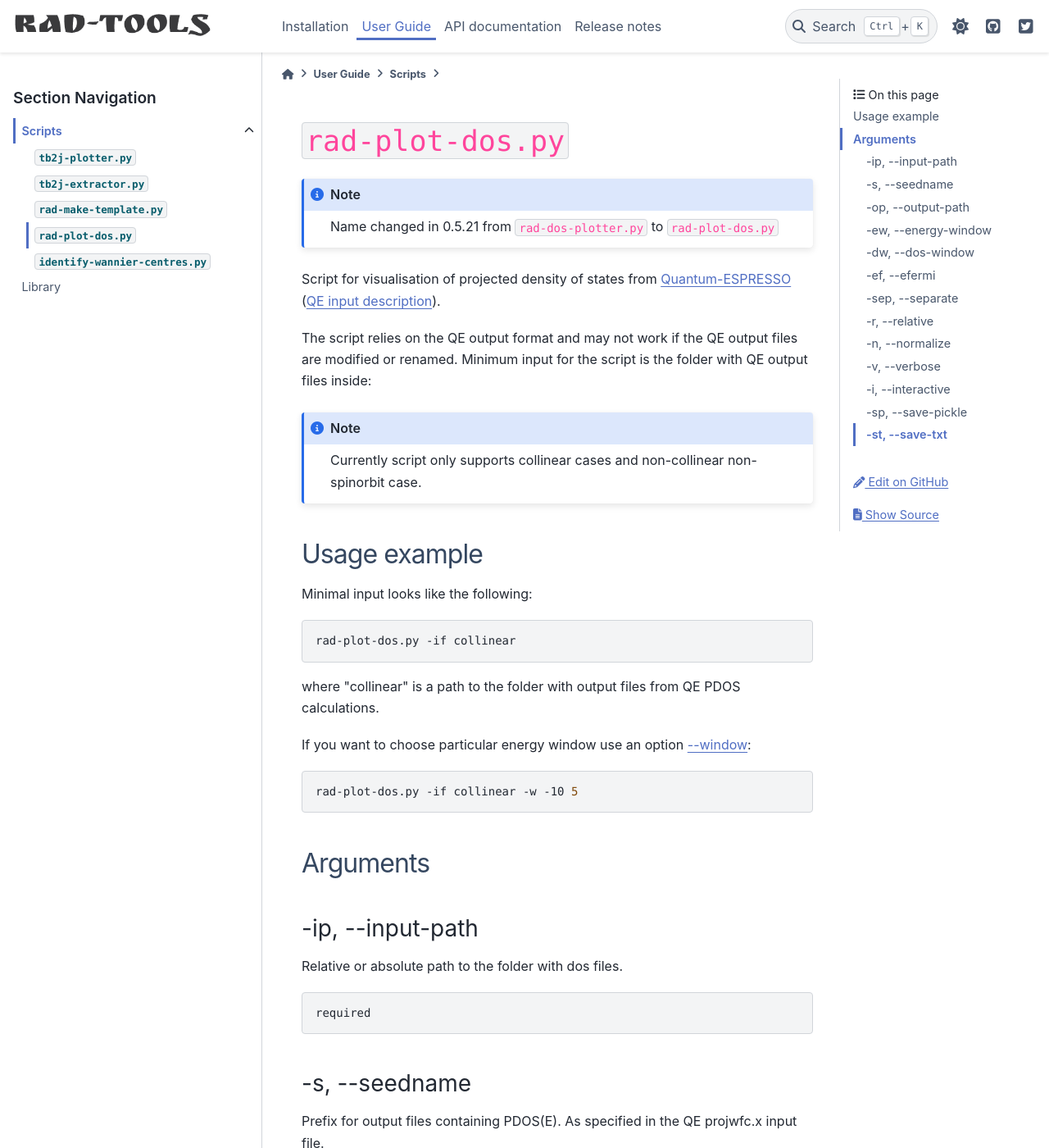
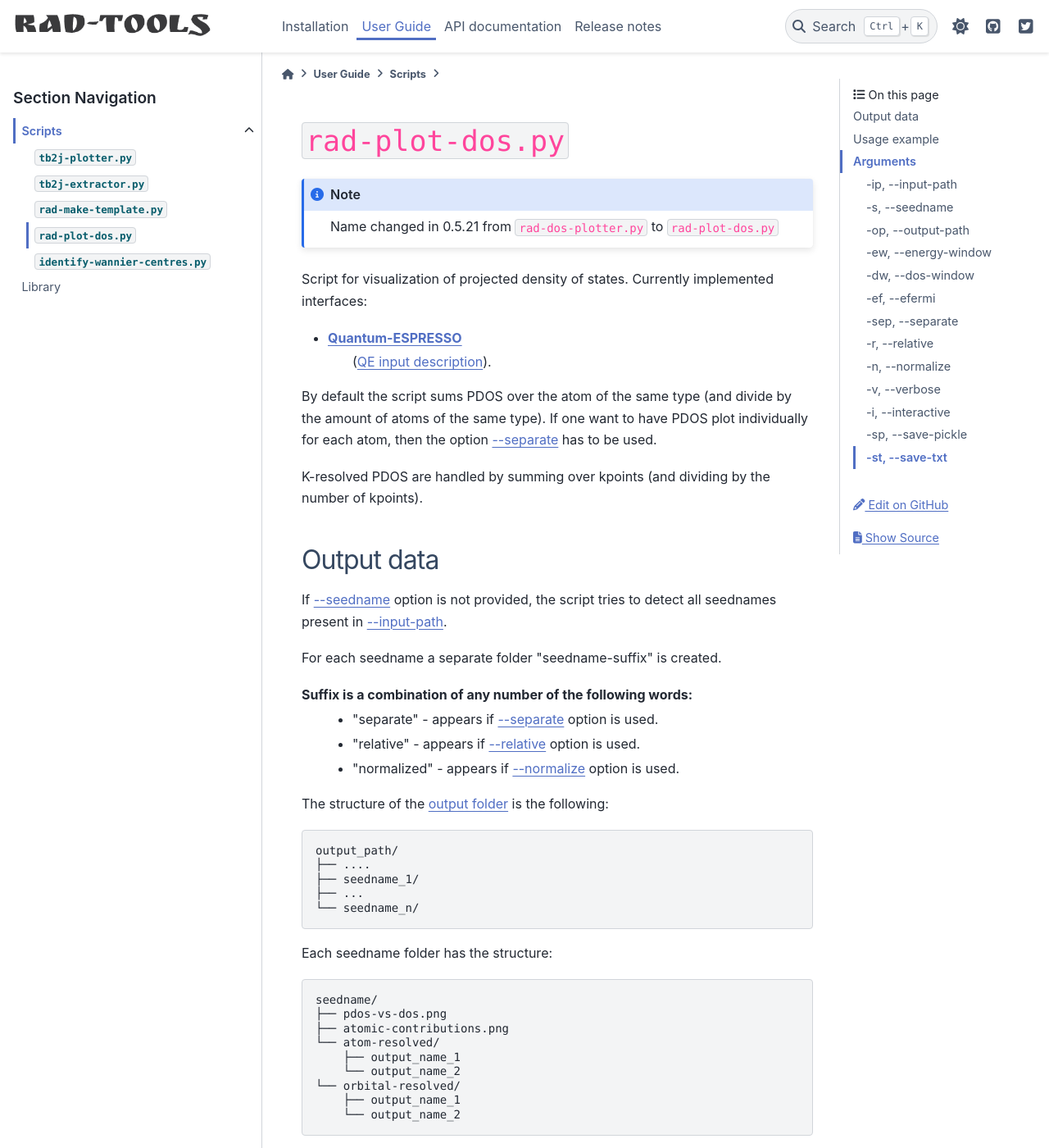
Before and after one commit to adrybakov/rad-tools, a Sphinx documentation site: the page built from docs/source/user-guide/rad-plot-dos.rst, in a window 1280 px wide and 1400 px high. Shown: the whole window at 82% size. Built offline with Sphinx 7.4.7 and the PyData theme 0.15.4, drawn with Linux system fonts in a browser that asks for light colours; some of the changed text lies outside the part shown.

Commit message:
Write docs for rad-plot-dos

```diff
--- a/docs/source/user-guide/rad-plot-dos.rst
+++ b/docs/source/user-guide/rad-plot-dos.rst
@@ -7,16 +7,114 @@
 .. note::
     Name changed in 0.5.21 from ``rad-dos-plotter.py`` to ``rad-plot-dos.py``
 
-Script for visualisation of projected density of states from
-`Quantum-ESPRESSO <https://www.quantum-espresso.org/>`_
-(`QE input description <https://www.quantum-espresso.org/Doc/INPUT_PROJWFC.html>`_).
+Script for visualization of projected density of states.
+Currently implemented interfaces:
 
-The script relies on the QE output format and may not work if the QE  output files
-are modified or renamed. Minimum input for the script is the folder
-with QE output files inside:
+* `Quantum-ESPRESSO <https://www.quantum-espresso.org/>`_
+    (`QE input description <https://www.quantum-espresso.org/Doc/INPUT_PROJWFC.html>`_).
 
-.. note::
-    Currently script only supports collinear cases and non-collinear non-spinorbit case.
+By default the script sums PDOS over the atom of the same type
+(and divide by the amount of atoms of the same type).
+If one want to have PDOS plot individually for each atom,
+then the option :ref:`--separate <rad-plot-dos_separate>` has to be used.
+
+K-resolved PDOS are handled by summing over kpoints (and dividing by the number of kpoints).
+
+Output data
+===========
+If :ref:`--seedname <rad-plot-dos_seedname>` option is not provided,
+the script tries to detect all seednames present
+in :ref:`--input-path <rad-plot-dos_input-path>`.
+
+For each seedname a separate folder "seedname-suffix" is created.
+
+Suffix is a combination of any number of the following words:
+    * "separate" - appears if :ref:`--separate <rad-plot-dos_separate>` option is used.
+    * "relative" - appears if :ref:`--relative <rad-plot-dos_relative>` option is used.
+    * "normalized" - appears if :ref:`--normalize <rad-plot-dos_normalize>` option is used.
+
+The structure of the :ref:`output folder <rad-plot-dos_output-path>` is the following:
+
+.. code-block:: text
+
+    output_path/
+    ├── ....
+    ├── seedname_1/
+    ├── ...
+    └── seedname_n/
+
+Each seedname folder has the structure:
+
+.. code-block:: text
+
+    seedname/
+    ├── pdos-vs-dos.png
+    ├── atomic-contributions.png
+    └── atom-resolved/
+        ├── output_name_1
+        └── output_name_2
+    └── orbital-resolved/
+        ├── output_name_1
+        └── output_name_2
+
+By default all possible graphs are plotted:
+
+* pdos-vs-dos.png
+    Total partial density of states (sum over all projectors) vs
+    total density of states ( directly from the plane-wave basis).
+    Affected by :ref:`--save-pickle <rad-plot-dos_save-pickle>`.
+* atomic-contributions.png
+    Contribution of each atom (summed over all projectors)
+    into the total partial density of states.
+    Affected by :ref:`--save-pickle <rad-plot-dos_save-pickle>`.
+    Affected by :ref:`--save-txt <rad-plot-dos_save-txt>`.
+* atom-resolved/
+    Contribution of each projectors group (i.e. :math:`s`, :math:`p`, :math:`d`, :math:`f`)
+    into the partial density of state of each atom.
+    Affected by :ref:`--save-pickle <rad-plot-dos_save-pickle>`.
+    Affected by :ref:`--save-txt <rad-plot-dos_save-txt>`.
+* orbital-resolved/
+    Contribution of each projector (i. e. :math:`p_z`, :math:`p_x`, :math:`p_y`) into the total
+    partial density of states of each group (i.e. :math:`p`).
+    Affected by :ref:`--save-pickle <rad-plot-dos_save-pickle>`.
+    Affected by :ref:`--save-txt <rad-plot-dos_save-txt>`.
+
+By default only the pictures (.png) are created. Two additional formats of the output are:
+
+* txt
+    Content of the plots in txt format. First line is the header with projectors.
+* pickle
+    Python-specific format, which allowed to pick up the ``figure``
+    from the python code and modify it:
+
+    .. code-block:: python
+
+        import pickle
+        import matplotlib.pyplot as plt
+
+        fig = pickle.load(open('filename.pickle', 'rb'))
+        axes = fig.get_axes()
+
+        for ax in axes:
+            ax.set_xlabel("Custom x label")
+            ax.set_ylabel("Custom y label")
+            ax.set_title("Custom title")
+
+        fig.savefig("filename.png", dpi=400, bbox_inches="tight")
+
+    If ``fig.show()`` or ``plt.show()`` does not work the following fix may work
+    (`credit <https://stackoverflow.com/a/54579616>`_):
+
+    .. code-block:: python
+
+        def show_figure(fig):
+            dummy = plt.figure()
+            new_manager = dummy.canvas.manager
+            new_manager.canvas.figure = fig
+            fig.set_canvas(new_manager.canvas)
+
+        show_figure(fig)
+        plt.show()
 
 Usage example
 =============
@@ -24,16 +122,16 @@ Minimal input looks like the following:
 
 .. code-block:: bash
 
-    rad-plot-dos.py -if collinear
+    rad-plot-dos.py -ip collinear
 
 where "collinear" is a path to the folder with output files from QE PDOS calculations.
 
 If you want to choose particular energy window use an
-option :ref:`--window <rad-plot-dos_energy-window>`:
+option :ref:`--energy-window <rad-plot-dos_energy-window>`:
 
 .. code-block:: bash
 
-    rad-plot-dos.py -if collinear -w -10 5
+    rad-plot-dos.py -ip collinear -ew -10 5
 
 
 Arguments
@@ -55,10 +153,12 @@ Relative or absolute path to the folder with dos files.
 -s, --seedname
 --------------
 Prefix for output files containing PDOS(E).
-As specified in the QE projwfc.x input file.
+
+In the case of Quantum Espresso-produced pdos it is the same
+as specified in the QE projwfc.x input file.
 
 If it is not provided the script will try to
-detect it automatically in the "input-path" folder.
+detect it automatically in the :ref:`--input-path <rad-plot-dos_input-path>` folder.
 
 .. code-block:: text
 
```
Also changed, not shown: 1 other file.
